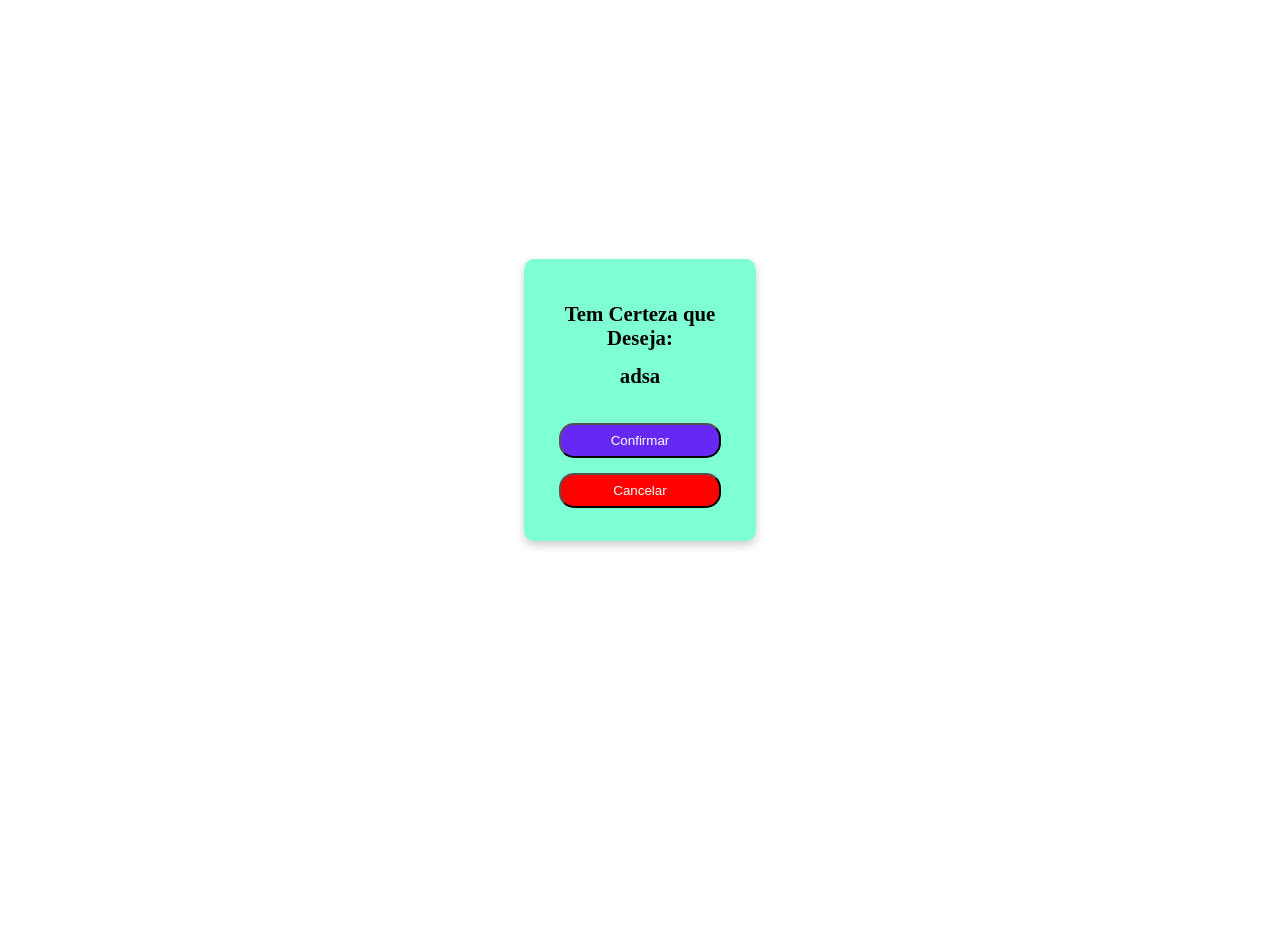
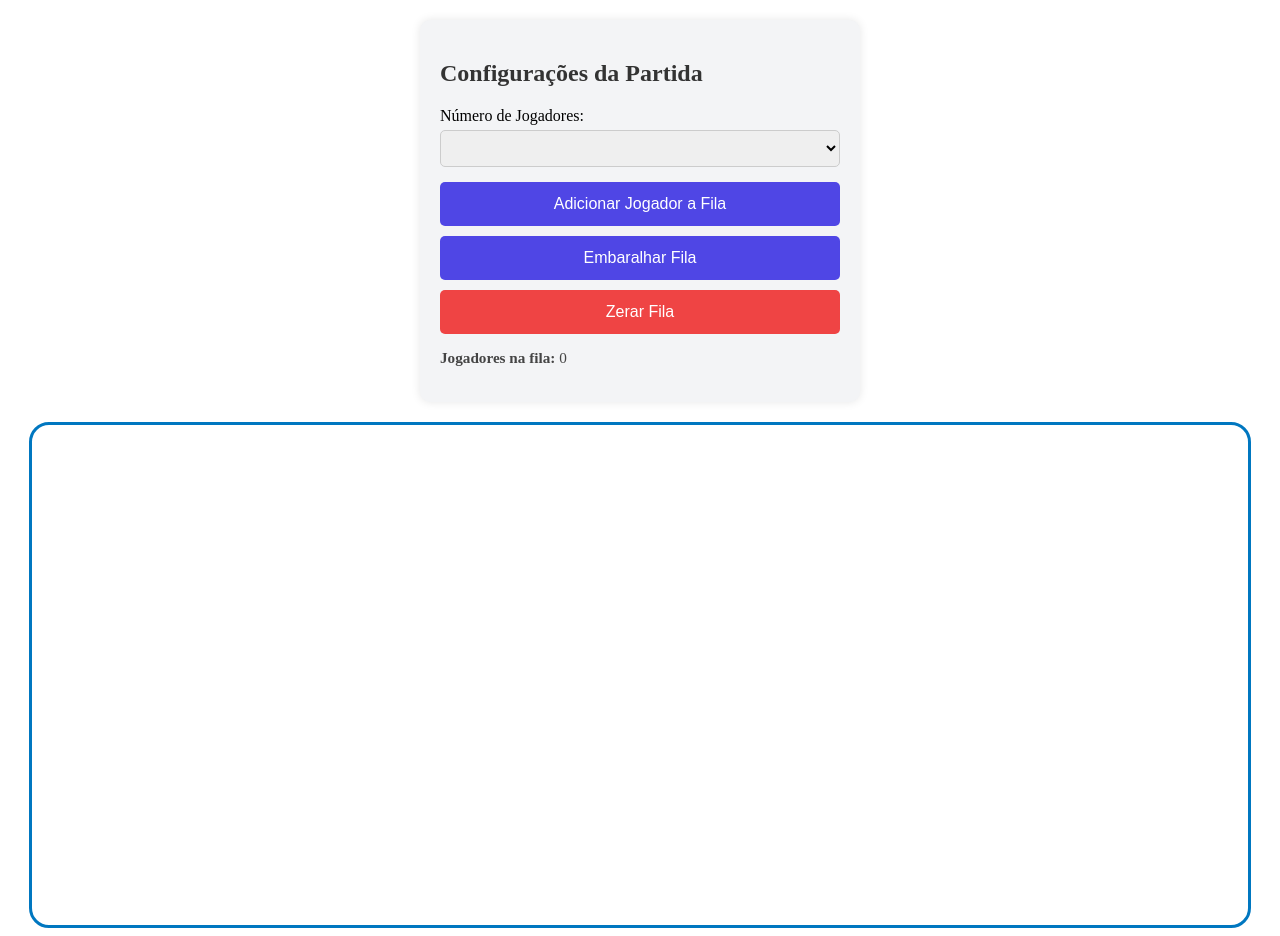
Before and after one commit to gabrielsndev/fila-volei-app, an Angular app: page / in a window 1280 px wide. Before the commit the page ends 800 px from the top, so only its background shows below. Built offline with nearby package versions, Linux system fonts and the light colour scheme.

Commit message:
Update app.component.html

```diff
--- a/src/app/app.component.html
+++ b/src/app/app.component.html
@@ -1,4 +1,4 @@
-<app-confirm></app-confirm>
+<!-- <app-confirm></app-confirm> -->
 
-<!-- <app-configuracoes></app-configuracoes>
-<app-fila></app-fila> -->
+<app-configuracoes></app-configuracoes>
+<app-fila></app-fila>
```
